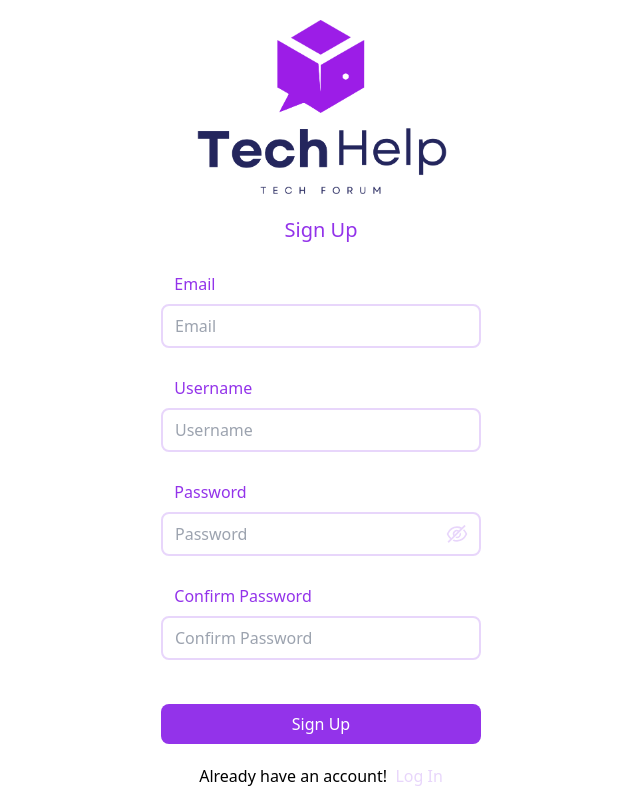
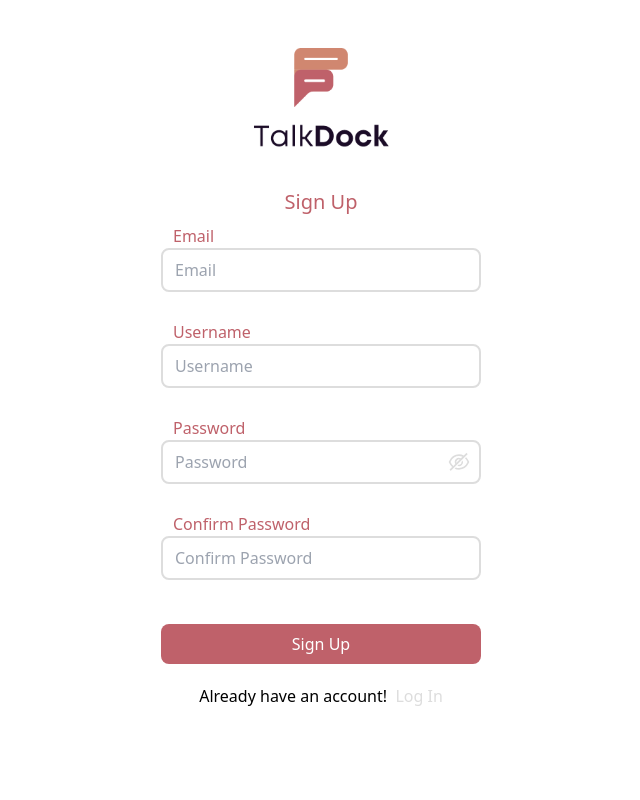
Before and after one commit to vishalkrsharma/forum-app, a React (Vite) app in the folder client/: page /signup in a window 1280 px wide. Shown: the whole page, without its empty margins (319-959 px from the left). Built offline with nearby package versions, Linux system fonts and the light colour scheme.

Commit message:
login signup css fixes

```diff
--- a/client/src/App.jsx
+++ b/client/src/App.jsx
@@ -19,7 +19,7 @@ function App() {
       </Routes>
 
       {/* TEMPORARY TESTING ROUTES */}
-      {/*<Routes>
+      {/* <Routes>
         <Route path='/newpost' element={<NewPost />} />
         <Route path='/start' element={<Start />} />
         <Route path='/signup' element={<Signup />} />
@@ -27,8 +27,7 @@ function App() {
         <Route path='/verifyemail' element={<VerifyEmail />} />
         <Route path='/username' element={<Username />} />
         <Route index element={<Home />} />
-      </Routes>
-      */ }
+      </Routes> */}
     </BrowserRouter>
   );
 }
--- a/client/src/components/BottomBar.jsx
+++ /dev/null
@@ -1,24 +0,0 @@
-import React from 'react';
-import { Link } from 'react-router-dom';
-import { FiHome } from 'react-icons/fi';
-import { AiOutlinePlusCircle, AiOutlineMessage, AiOutlineBell, AiOutlineHome } from 'react-icons/ai';
-import { GrNotification } from 'react-icons/gr';
-
-export default function BottomBar() {
-  return (
-    <div className='text-dark w-full flex align-middle justify-between px-6 py-2 text-3xl fixed bottom-0 bg-white rounded-t-xl'>
-      <Link to='/'>
-        <AiOutlineHome />
-      </Link>
-      <Link to='/newpost'>
-        <AiOutlinePlusCircle />
-      </Link>
-      <Link to='notifications'>
-        <AiOutlineBell />
-      </Link>
-      <Link to='messages'>
-        <AiOutlineMessage />
-      </Link>
-    </div>
-  );
-}
--- /dev/null
+++ b/client/src/components/Dropdown.jsx
@@ -0,0 +1,5 @@
+import React from 'react';
+
+export default function Dropdown() {
+  return <div>Dropdown</div>;
+}
--- a/client/src/components/index.js
+++ b/client/src/components/index.js
@@ -1,5 +1,4 @@
 export { default as Avatar } from './Avatar';
 export { default as TopBar } from './TopBar';
-export { default as BottomBar } from './BottomBar';
 export { default as Post } from './Post';
 export { default as VerifyEmail } from './VerifyEmail';
--- a/client/src/index.css
+++ b/client/src/index.css
@@ -6,9 +6,9 @@
   :root {
     --color-white: #ffffff;
     --color-black: #000000;
-    --color-primary: #9333ea;
-    --color-secondary: #e8d6fb;
-    --color-dark: #64748B;
+    --color-primary: #bf616a;
+    --color-secondary: #dddddd;
+    --color-dark: #64748b;
     --color-diffused: #dddddd;
     --color-warning: #ff0000;
   }
--- a/client/src/pages/Home.jsx
+++ b/client/src/pages/Home.jsx
@@ -1,15 +1,16 @@
 import React from 'react';
 
-import { TopBar, BottomBar, Post } from '../components/index';
+import { TopBar, Post } from '../components/index';
+import useAuthContext from '../hooks/useAuthContext';
 
 export default function Home() {
+  const { user } = useAuthContext();
+
   return (
     <div>
-      <TopBar />
       <div className='bg-diffused py-20 px-3 h-screen'>
         <Post />
       </div>
-      <BottomBar />
     </div>
   );
 }
--- a/client/src/pages/Login.jsx
+++ b/client/src/pages/Login.jsx
@@ -14,20 +14,21 @@ export default function Login() {
 
   const submitHandler = async (e) => {
     e.preventDefault();
-    const body={
-      "email":email,
-      "password":password
-    }
+    const body = {
+      email: email,
+      password: password,
+    };
     await login(body);
     console.log(email, password);
   };
 
   return (
-    <div className='mx-auto h-screen p-5'>
+    <div className='mx-auto h-screen p-3'>
       <img className='h-44 mx-auto' src={logoWithLabel} alt={logoWithLabel} />
-      <form className='mx-auto flex justify-top items-center flex-col gap-7 relative w-80 mt-5'>
+      <form className='mx-auto flex justify-top items-center flex-col gap-7 w-80'>
         <div className='text-xl text-primary font-medium'>Log In</div>
-        <label className='w-11/12 text-primary -mb-5 font-medium' htmlFor='email'>
+        <div className='relative'>
+          <label className='px-3 text-primary -mb-5 font-medium' htmlFor='email'>
             Email
           </label>
           <input
@@ -37,7 +38,9 @@ export default function Login() {
             placeholder='Email'
             onChange={(e) => setEmail(e.target.value)}
           />
-        <label className='w-11/12 text-primary -mb-5 font-medium' htmlFor='password'>
+        </div>
+        <div className='relative'>
+          <label className='px-3 text-primary -mb-5 font-medium' htmlFor='password'>
             Password
           </label>
           <input
@@ -47,14 +50,11 @@ export default function Login() {
             placeholder='Password'
             onChange={(e) => setPassword(e.target.value)}
           />
-        <button
-          className='text-secondary text-2xl absolute'
-          type='button'
-          onClick={() => setIsVisible(!isVisible)}
-          style={{ marginTop: '202px', right: '12.5px' }}
-        >
+
+          <button className='text-secondary text-2xl absolute' type='button' onClick={() => setIsVisible(!isVisible)} style={{ top: '34px', right: '10px' }}>
             {isVisible ? <AiOutlineEye className='text-primary' /> : <AiOutlineEyeInvisible />}
           </button>
+        </div>
         <button
           className='bg-primary text-white w-full h-10 rounded-lg mt-4 cursor-pointer disabled:bg-secondary'
           type='submit'
--- a/client/src/pages/NewPost.jsx
+++ b/client/src/pages/NewPost.jsx
@@ -1,6 +1,6 @@
 import React, { useState } from 'react';
 
-import { BottomBar, TopBar } from '../components/index';
+import { TopBar } from '../components/index';
 
 export default function NewPost() {
   const [postTitle, setPostTitle] = useState('');
@@ -41,7 +41,6 @@ export default function NewPost() {
           </button>
         </form>
       </div>
-      <BottomBar />
     </div>
   );
 }
--- a/client/src/pages/Signup.jsx
+++ b/client/src/pages/Signup.jsx
@@ -38,12 +38,12 @@ export default function Signup() {
   };
 
   return (
-    <div className='mx-auto h-screen p-5'>
+    <div className='mx-auto h-screen p-3 bg-bg'>
       <img className='h-44 mx-auto' src={logoWithLabel} alt={logoWithLabel} />
-      <form className='mx-auto flex justify-top items-center flex-col gap-7 relative w-80 mt-5'>
-        <div className='text-xl text-primary font-medium'>Sign Up</div>
-
-        <label className='w-11/12 text-primary -mb-5 font-medium' htmlFor='email'>
+      <form className='mx-auto flex justify-top items-center flex-col gap-7 w-80'>
+        <div className='text-xl text-primary font-medium -mb-5'>Sign Up</div>
+        <div className='relative'>
+          <label className='text-primary px-3 -mb-5 font-medium' htmlFor='email'>
             Email
           </label>
           <input
@@ -58,11 +58,13 @@ export default function Signup() {
           />
 
           {isEmail(email) || email.length == 0 ? null : (
-          <span className='text-warning absolute left-0 ml-3' style={{ top: '8.5rem' }}>
+            <span className='text-warning absolute left-0 ml-3 text-sm' style={{ top: '4.25rem' }}>
               Invalid Email.
             </span>
           )}
-        <label className='w-11/12 text-primary -mb-5 font-medium' htmlFor='email'>
+        </div>
+        <div className='relative'>
+          <label className='text-primary px-3 -mb-5 font-medium' htmlFor='email'>
             Username
           </label>
           <input
@@ -74,8 +76,9 @@ export default function Signup() {
               setUsername(e.target.value);
             }}
           />
-
-        <label className='w-11/12 text-primary -mb-5 font-medium' htmlFor='password'>
+        </div>
+        <div className='relative'>
+          <label className='text-primary px-3 -mb-5 font-medium' htmlFor='password'>
             Password
           </label>
           <input
@@ -87,10 +90,14 @@ export default function Signup() {
               setPassword(e.target.value);
             }}
           />
+
+          <button className='text-secondary text-2xl absolute' type='button' onClick={() => setIsVisible(!isVisible)} style={{ top: '34px', right: '10px' }}>
+            {isVisible ? <AiOutlineEye className='text-primary' /> : <AiOutlineEyeInvisible />}
+          </button>
           {isStrongPassword(password, isStrongPasswordConditions) || password.length == 0 ? null : (
             <div
               className='passwordConditions absolute text-xs text-dark bg-white border-2 border-warning rounded-lg p-2 z-10'
-            style={{ top: '15.75rem', right: '0px' }}
+              style={{ top: '5.2rem', right: '0px' }}
             >
               <span
                 className='h-5 w-5 border-l-2 border-t-2 border-warning absolute rotate-45 z-20 bg-white'
@@ -110,8 +117,9 @@ export default function Signup() {
               </ul>
             </div>
           )}
-
-        <label className='w-11/12 text-primary -mb-5 font-medium' htmlFor='confirmPassword'>
+        </div>
+        <div className='relative'>
+          <label className='text-primary px-3 -mb-5 font-medium' htmlFor='confirmPassword'>
             Confirm Password
           </label>
           <input
@@ -122,21 +130,12 @@ export default function Signup() {
             onChange={(e) => setConfirmPassword(e.target.value)}
           />
 
-        <button
-          className='text-secondary text-2xl absolute'
-          type='button'
-          onClick={() => setIsVisible(!isVisible)}
-          style={{ marginTop: '306px', right: '12.5px' }}
-        >
-          {isVisible ? <AiOutlineEye className='text-primary' /> : <AiOutlineEyeInvisible />}
-        </button>
-
           {password !== confirmPassword && confirmPassword.length != 0 ? (
             <span className='text-warning absolute left-0 ml-3' style={{ top: '21.5rem' }}>
               Passwords do not match.
             </span>
           ) : null}
-
+        </div>
         <button className='bg-primary text-white w-full h-10 rounded-lg mt-4 disabled:bg-secondary cursor-pointer' type='submit' onClick={submitHandler}>
           Sign Up
         </button>
--- a/client/tailwind.config.cjs
+++ b/client/tailwind.config.cjs
@@ -11,6 +11,7 @@ module.exports = {
       diffused: 'var(--color-diffused)',
       warning: 'var(--color-warning)',
       black: 'var(--color-black)',
+      bg: 'var(--color-bg)',
     },
   },
   plugins: [],
```
Also changed, not shown: client/src/assets/logo-with-label.png, client/src/assets/logo.png. Lines whose indentation alone changed are shown as unchanged.
